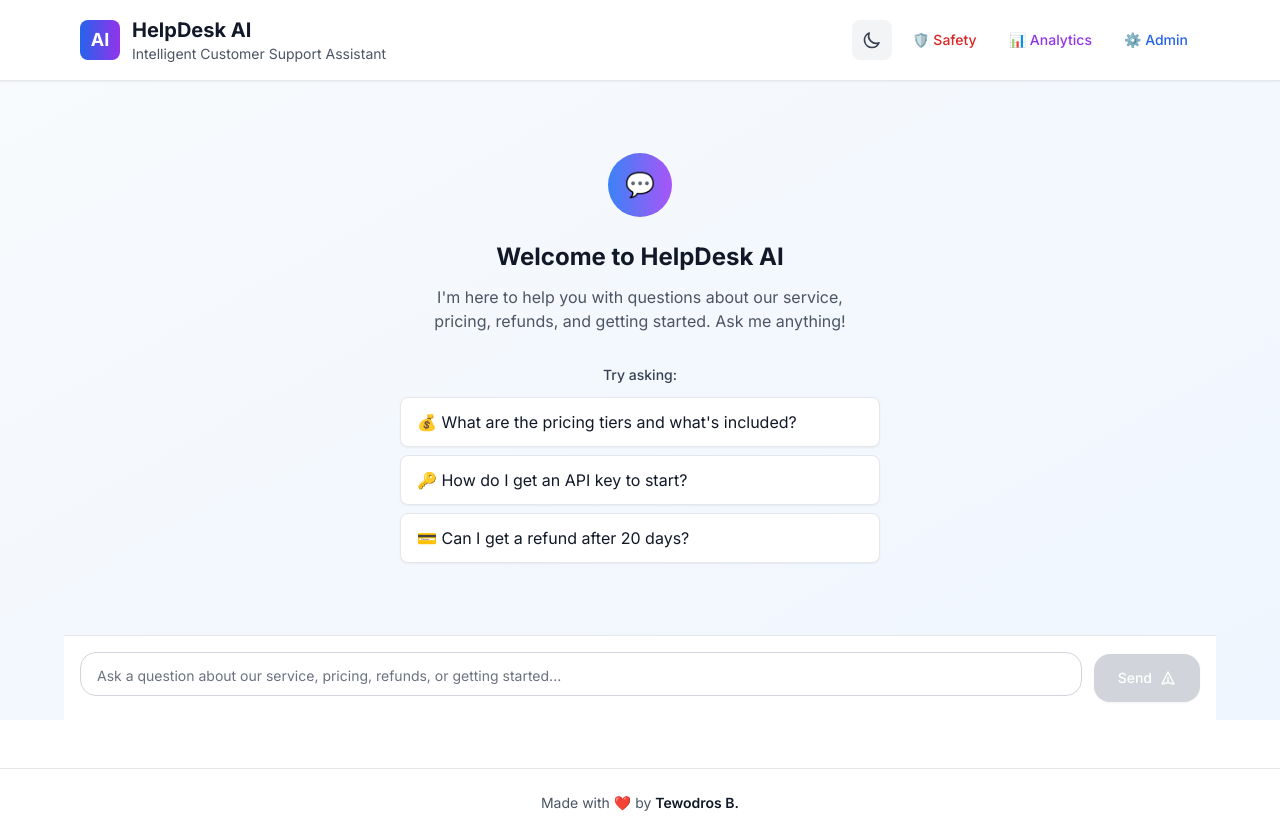
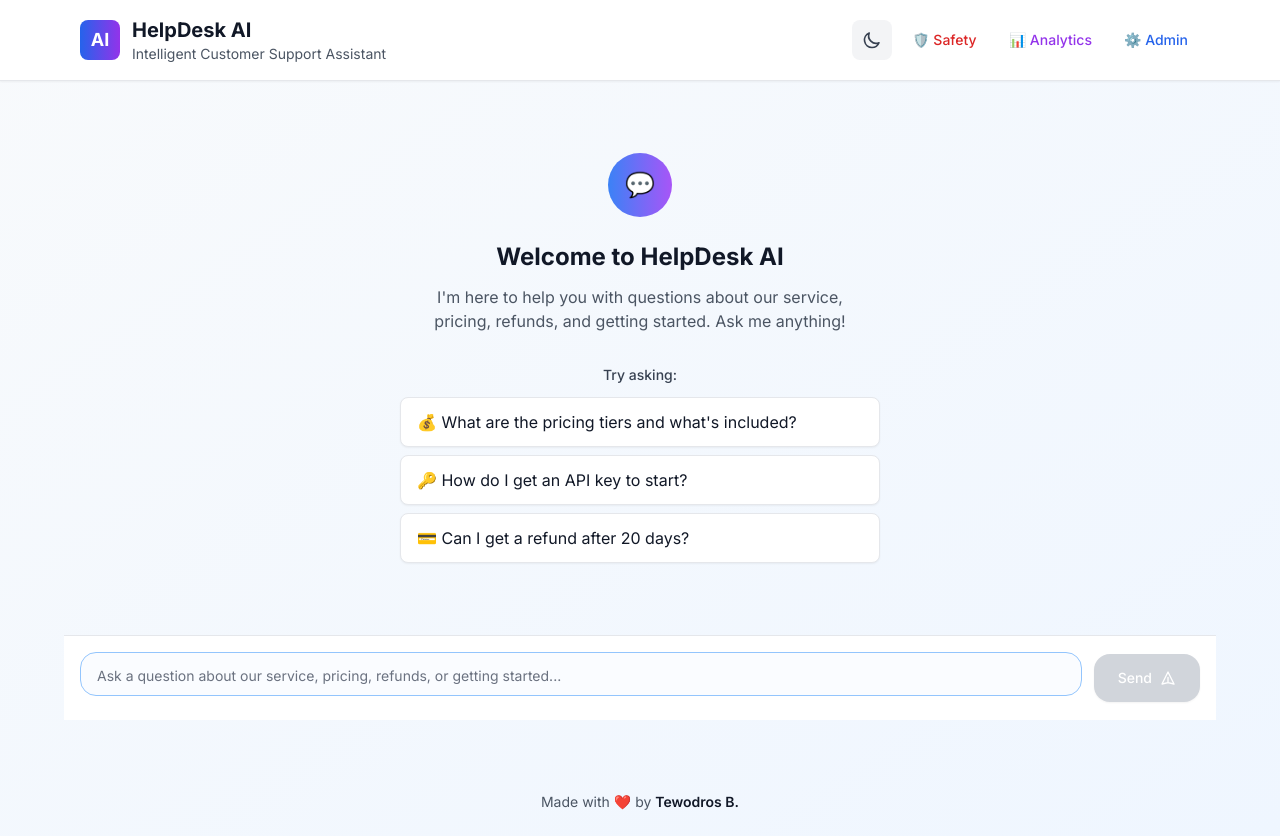
Before and after one commit to tediyo/HelpDesk-AI, a Next.js app: page / in a window 1280 px wide. Built offline with nearby package versions, Linux system fonts and the light colour scheme.

Commit message:
UI Changes

```diff
--- a/src/app/admin/page.tsx
+++ b/src/app/admin/page.tsx
@@ -174,7 +174,7 @@ export default function AdminPage() {
   }, [showQuickLinksModal]);
 
   return (
-        <div className="min-h-screen bg-gray-50 dark:bg-slate-900 flex flex-col">
+        <div className="min-h-screen bg-gradient-to-br from-slate-50 to-blue-50 dark:from-slate-900 dark:to-slate-800 flex flex-col">
           <div className="flex-1 py-4 sm:py-8">
             <div className="max-w-4xl mx-auto px-3 sm:px-4">
             <div className="bg-white dark:bg-slate-800 rounded-lg shadow-md p-4 sm:p-6">
--- a/src/app/analytics/page.tsx
+++ b/src/app/analytics/page.tsx
@@ -141,7 +141,7 @@ export default function AnalyticsPage() {
   }
 
   return (
-    <div className="min-h-screen bg-gray-50 dark:bg-slate-900 flex flex-col">
+    <div className="min-h-screen bg-gradient-to-br from-slate-50 to-blue-50 dark:from-slate-900 dark:to-slate-800 flex flex-col">
       <div className="flex-1 py-4 sm:py-8">
         <div className="max-w-7xl mx-auto px-3 sm:px-4">
             {/* Header */}
--- a/src/app/page.tsx
+++ b/src/app/page.tsx
@@ -3,7 +3,7 @@ import Footer from '@/components/Footer';
 
 export default function Home() {
   return (
-    <div className="min-h-screen flex flex-col">
+    <div className="min-h-screen flex flex-col bg-gradient-to-br from-slate-50 to-blue-50 dark:from-slate-900 dark:to-slate-800">
       <ChatInterface />
       <Footer />
     </div>
--- a/src/app/safety/page.tsx
+++ b/src/app/safety/page.tsx
@@ -155,7 +155,7 @@ export default function SafetyPage() {
   }
 
   return (
-    <div className="min-h-screen bg-gradient-to-br from-slate-50 to-red-50 dark:from-slate-900 dark:to-red-900/20 flex flex-col">
+    <div className="min-h-screen bg-gradient-to-br from-slate-50 to-blue-50 dark:from-slate-900 dark:to-slate-800 flex flex-col">
       <div className="flex-1">
         <div className="max-w-7xl mx-auto px-3 sm:px-4 py-4 sm:py-8">
             {/* Professional Header */}
--- a/src/components/ChatInput.tsx
+++ b/src/components/ChatInput.tsx
@@ -36,7 +36,7 @@ export default function ChatInput({ onSendMessage, disabled = false }: ChatInput
           onChange={(e) => setMessage(e.target.value)}
           onKeyDown={handleKeyDown}
           placeholder="Ask a question about our service, pricing, refunds, or getting started..."
-          className="w-full px-3 sm:px-4 py-2.5 sm:py-3 pr-8 sm:pr-12 border border-gray-300 dark:border-slate-600 rounded-xl sm:rounded-2xl focus:outline-none focus:ring-2 focus:ring-blue-500 focus:border-transparent resize-none text-gray-900 dark:text-white placeholder-gray-500 dark:placeholder-gray-400 bg-white dark:bg-slate-800 text-sm leading-relaxed scrollbar-hide overflow-hidden"
+          className="w-full px-3 sm:px-4 py-2.5 sm:py-3 pr-8 sm:pr-12 border border-blue-300 dark:border-blue-600 rounded-xl sm:rounded-2xl focus:outline-none focus:ring-2 focus:ring-blue-500 focus:border-blue-500 resize-none text-gray-900 dark:text-white placeholder-gray-500 dark:placeholder-gray-400 bg-blue-50/30 dark:bg-blue-900/20 text-sm leading-relaxed scrollbar-hide overflow-hidden"
           disabled={disabled}
           rows={1}
           style={{
--- a/src/components/ChatInterface.tsx
+++ b/src/components/ChatInterface.tsx
@@ -143,7 +143,7 @@ export default function ChatInterface() {
   };
 
   return (
-    <div className="flex flex-col flex-1 bg-gradient-to-br from-slate-50 to-blue-50 dark:from-slate-900 dark:to-slate-800">
+    <div className="flex flex-col flex-1">
       {/* Professional Header */}
       <div className="bg-white dark:bg-slate-900 shadow-sm border-b border-gray-200 dark:border-slate-700">
         <div className="max-w-6xl mx-auto px-3 sm:px-4 py-3 sm:py-4">
--- a/src/components/Footer.tsx
+++ b/src/components/Footer.tsx
@@ -2,7 +2,7 @@
 
 export default function Footer() {
   return (
-    <footer className="bg-white dark:bg-slate-900 border-t border-gray-200 dark:border-slate-700 py-4 sm:py-6 mt-8 sm:mt-12">
+    <footer className="bg-transparent py-4 sm:py-6 mt-8 sm:mt-12">
       <div className="max-w-7xl mx-auto px-3 sm:px-4">
         <div className="text-center">
           <p className="text-gray-600 dark:text-gray-400 text-xs sm:text-sm">
```
Also changed, not shown: data/Munichen.md (deleted, +0 -1 lines), data/Teddy.md (deleted, +0 -1 lines), 2 other files (tests, documents, lock files or other folders).
